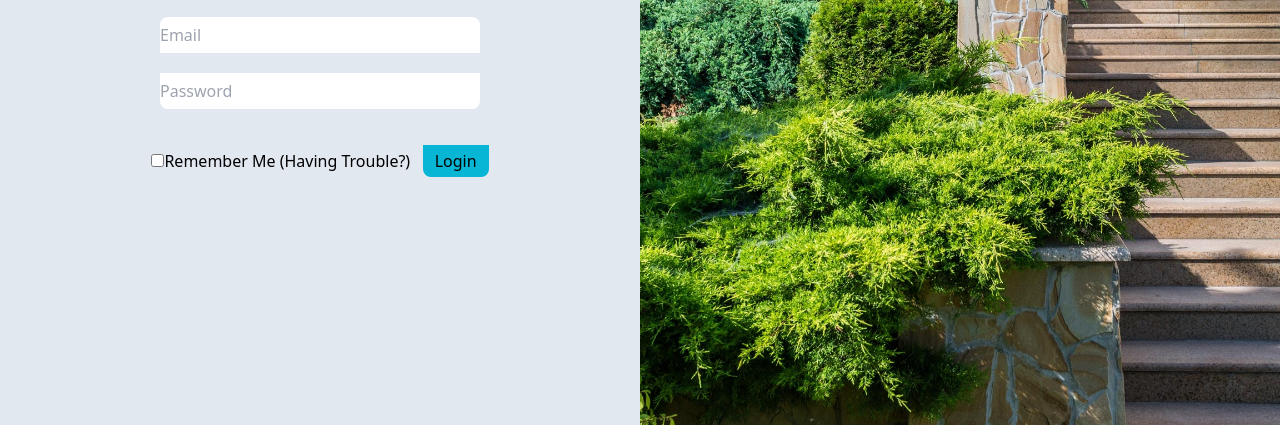
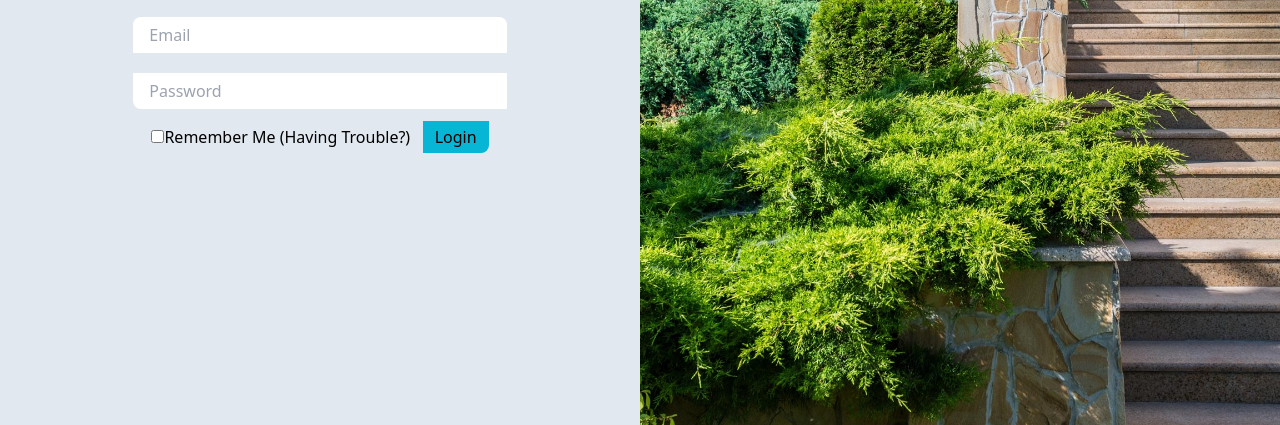
Before and after one commit to LaShenaButler/d9-counseal, a plain HTML site: page index.html in a window 1280 px wide. Shown: the part 375-800 px from the top of the page. Drawn offline with nearby package versions, Linux system fonts and the light colour scheme.

Commit message:
fixed width on form

```diff
--- a/index.html
+++ b/index.html
@@ -32,9 +32,9 @@
 
                     <form action="/action_page.php">
 
-                        <input class="mt-5 w-80 h-9 rounded-t-lg" type="email" placeholder="Email"><br>
+                        <input class="mt-5 w-7/12 h-9 rounded-t-lg px-4" type="email" placeholder="Email"><br>
 
-                        <input class="mt-5 w-80 h-9 rounded-b-lg" type="password" placeholder="Password"><br><br>
+                        <input class="mt-5 w-7/12 h-9 rounded-bl-lg px-4" type="password" placeholder="Password"><br>
 
 
 
@@ -43,7 +43,7 @@
 
                         <input type="checkbox"><label>Remember Me</label>
                         <a href="#">(Having Trouble?)</a> &nbsp;
-                        <input class="mt-3 bg-cyan-500 rounded-b-lg w-100 h-100 px-3 py-1" type="submit" value="Login">
+                        <input class="mt-3 bg-cyan-500 rounded-br-lg w-100 h-100 px-3 py-1" type="submit" value="Login">
 
 
                     </div>
```
